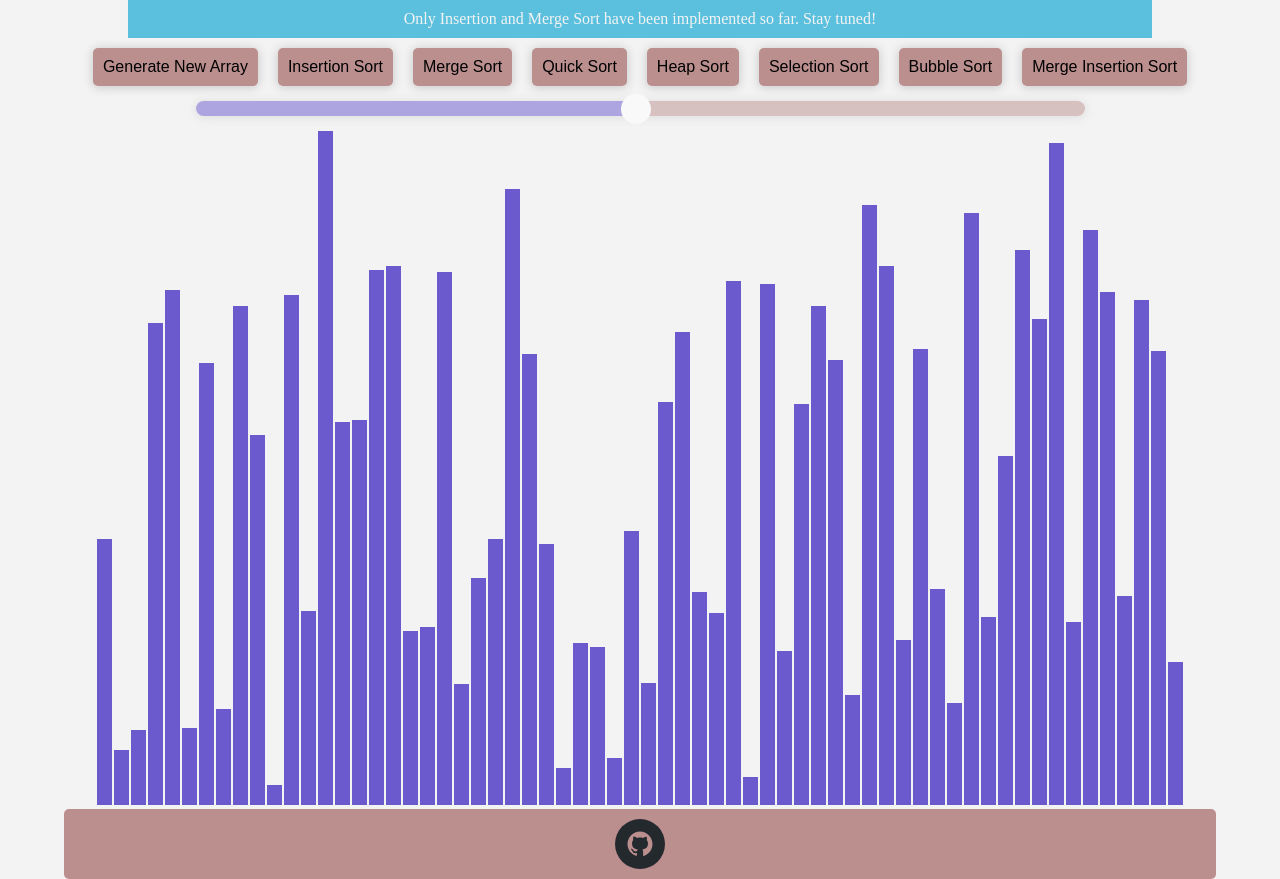
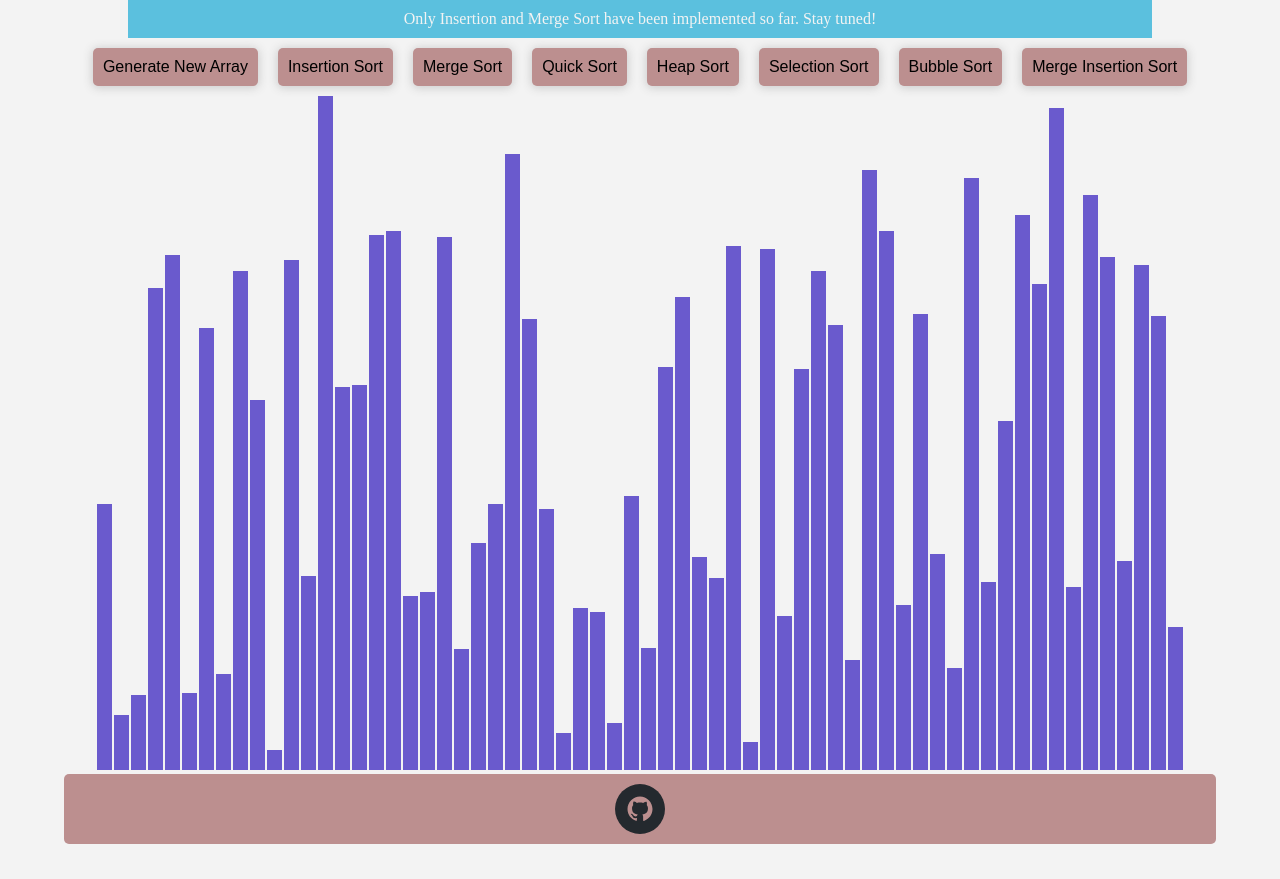
Before and after one commit to DirajThajali/sorting-visualizer, a React (Create React App) app: page / in a window 1280 px wide. After the commit the page ends 844 px from the top, so only its background shows below. Built offline with nearby package versions, Linux system fonts and the light colour scheme.

Commit message:
remove animation speed bar

```diff
--- a/src/SortingVisualizer/SortingVisualizer.js
+++ b/src/SortingVisualizer/SortingVisualizer.js
@@ -5,7 +5,7 @@ import "./SortingVisualizer.css";
 
 function SortingVisualizer() {
   const [array, setArray] = useState([]);
-  const [animationSpeed, setAnimationSpeed] = useState(50);
+  const [animationSpeed, setAnimationSpeed] = useState(10);
   const [windowHeight, setWindowHeight] = useState(window.innerHeight);
   const [windowWidth, setWindowWidth] = useState(window.innerWidth);
   const [numArrayBars, setNumArrayBars] = useState(windowWidth / 20);
@@ -72,7 +72,7 @@ function SortingVisualizer() {
           );
         })}
       </div>
-      <div className="slider-container">
+      {/* <div className="slider-container">
         <input
           type="range"
           min="1"
@@ -81,7 +81,7 @@ function SortingVisualizer() {
           className="slider"
           onChange={changeAnimationSpeed}
         />
-      </div>
+      </div> */}
       <div className="bar-wrapper">
         <div className="bar-container">
           {array.map((value, index) => {
```
